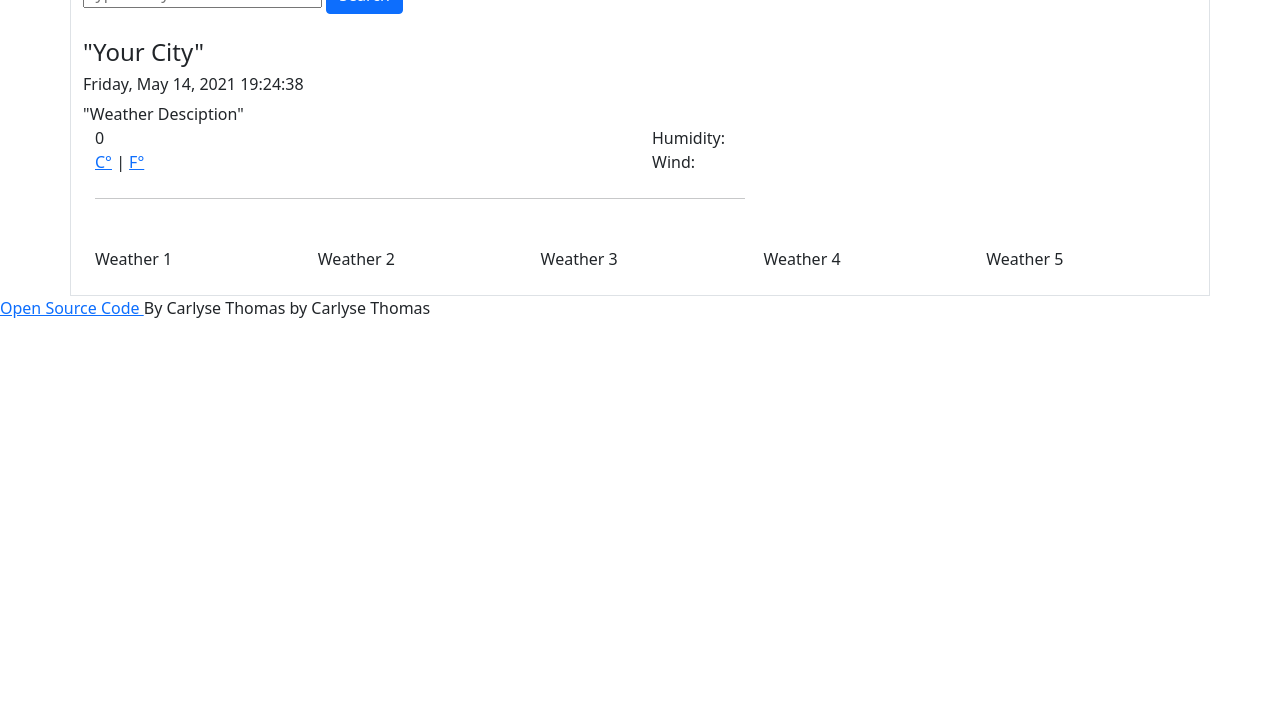
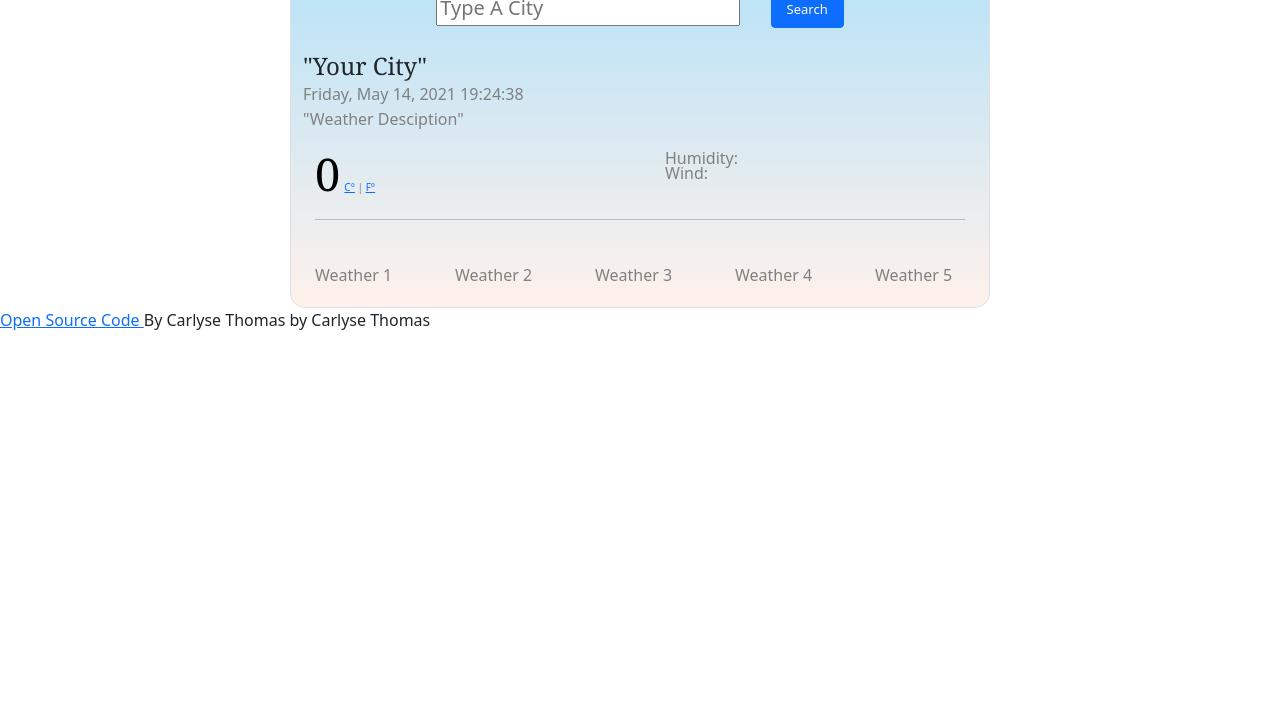
Before and after one commit to CLyseT/Plus-Project-Draft, a plain HTML site: page index.html in a window 1280 px wide. Shown: the part 89-800 px from the top of the page. Drawn offline with nearby package versions, Linux system fonts and the light colour scheme.

Commit message:
updated css

```diff
--- a/index.html
+++ b/index.html
@@ -17,7 +17,100 @@
       rel="stylesheet"
     />
   </head>
-  <style src="style.css"></style>
+  <style>
+    .container {
+      padding-top: 20px;
+      width: 700px;
+      display: block;
+      margin: 0 auto;
+      border-radius: 15px 15px 15px 15px;
+    }
+
+    #full-screen {
+      background: linear-gradient(to top, #fff1eb 0%, #ace0f9 100%);
+    }
+
+    h1 {
+      text-align: center;
+      font-size: 35px;
+      font-family: "Noto Serif", serif;
+    }
+
+    #local-city {
+      font-family: "Noto Serif", serif;
+    }
+
+    .search {
+      text-align: center;
+    }
+
+    #city-form {
+      font-size: 20px;
+      margin-top: 0px;
+      align-items: center;
+    }
+
+    #button {
+      font-size: 13px;
+      padding: 8px 15px 8px 15px;
+      align-items: center;
+    }
+
+    form {
+      word-spacing: 25px;
+    }
+
+    h6 {
+      color: grey;
+      line-height: 10px;
+    }
+
+    h5 {
+      color: grey;
+      line-height: 10px;
+    }
+
+    h7 {
+      color: grey;
+    }
+
+    .weather {
+      font-size: 45px;
+      color: black;
+      padding-top: 15px;
+      font-family: "Noto Serif", serif;
+      display: inline-block;
+    }
+
+    .col {
+      line-height: 15px;
+      color: grey;
+      margin-bottom: 0;
+    }
+
+    .temp-type {
+      font-size: 15px;
+      color: blue;
+      word-spacing: 20px;
+      font-weight: bold;
+    }
+
+    .weatherType {
+      text-transform: capitalize;
+    }
+
+    .original-temp {
+      font-size: 15px;
+    }
+
+    .units {
+      font-size: 10px;
+    }
+
+    .linked-code {
+      text-align: center;
+    }
+  </style>
   <body>
     <h1></h1>
     <div class="container border" id="full-screen">
```
